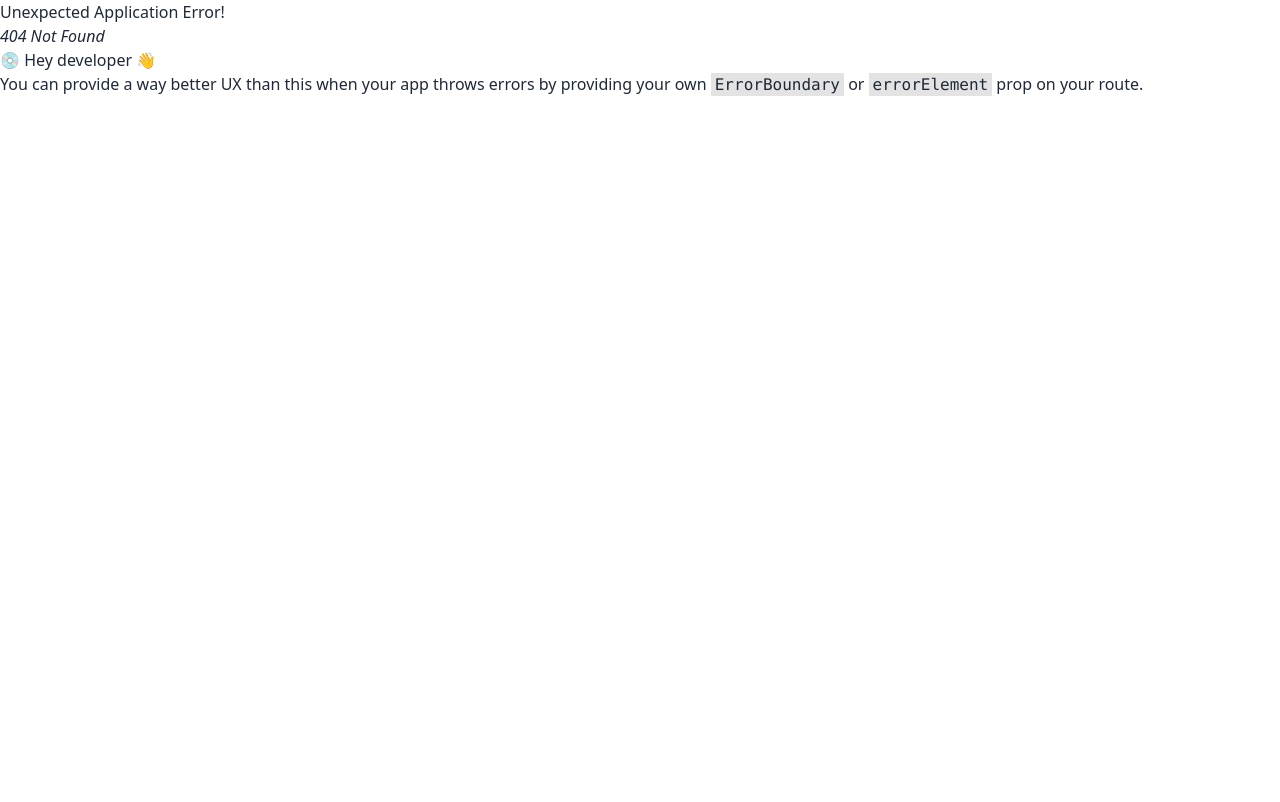
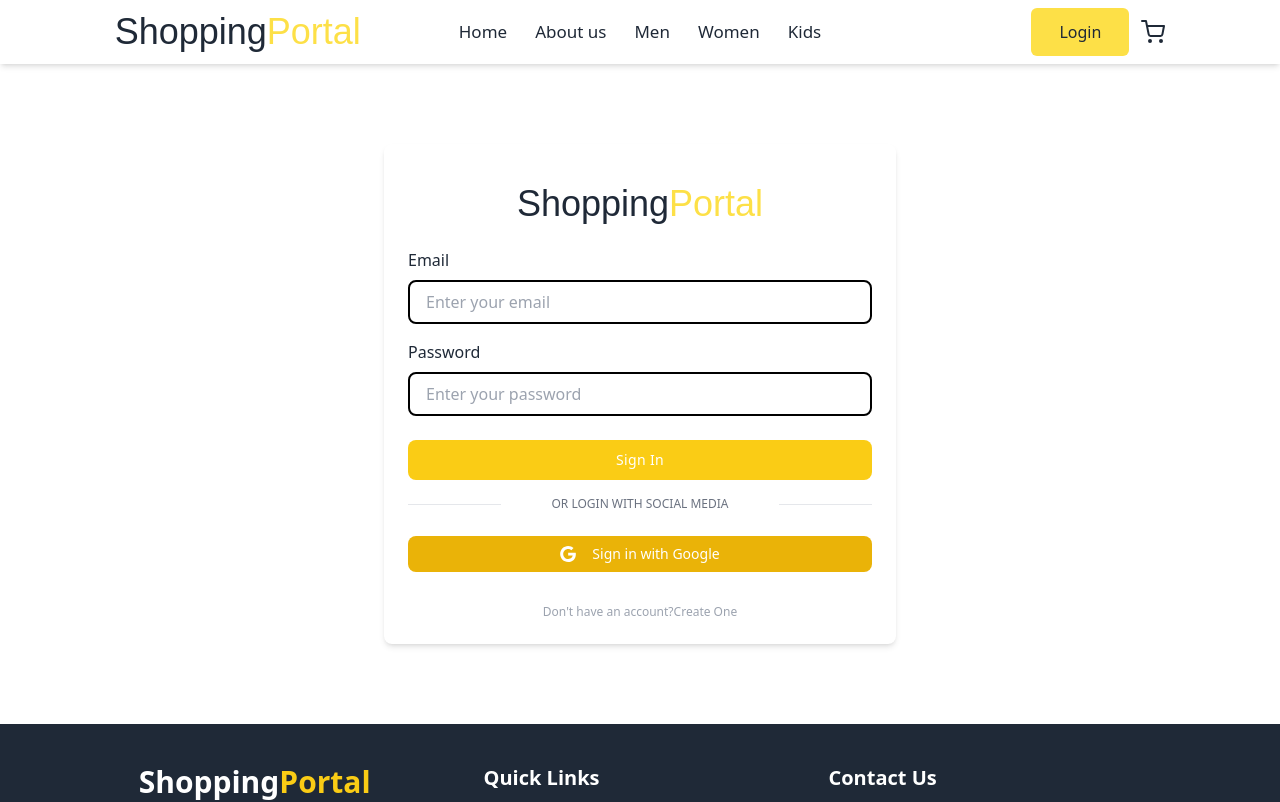
Before and after one commit to RakibHossen678/-ShoppingPortal-Client, a React (Vite) app: page /login in a window 1280 px wide. Before the commit this address had no page. Shown: the top 802 px of the page. Built offline with nearby package versions, Linux system fonts and the light colour scheme; a web font is replaced by a local one.

Commit message:
added login and register page

```diff
--- a/package.json
+++ b/package.json
@@ -10,6 +10,7 @@
     "preview": "vite preview"
   },
   "dependencies": {
+    "firebase": "^10.13.0",
     "localforage": "^1.10.0",
     "match-sorter": "^6.3.4",
     "prop-types": "^15.8.1",
--- a/src/App.jsx
+++ b/src/App.jsx
@@ -1,16 +1,12 @@
 import "./App.css";
 import Banner from "./Components/Banner/Banner";
-import Footer from "./Components/Footer";
-import Navbar from "./Components/Navbar";
 import Products from "./Components/Products";
 
 function App() {
   return (
     <div className="font-poppins">
-      <Navbar />
       <Banner />
       <Products />
-      <Footer />
     </div>
   );
 }
--- a/src/Components/Footer.jsx
+++ b/src/Components/Footer.jsx
@@ -13,7 +13,7 @@
           <div className="flex flex-wrap gap-8 justify-between w-full">
             <div className="flex-1 min-w-[250px] mb-6">
               <h1 className="text-3xl font-bold mb-4">
-              Shopping<span className="text-yellow-400">Portal</span>
+                Shopping<span className="text-yellow-400">Portal</span>
               </h1>
               <h4 className="text-xl font-semibold mb-3">About Us</h4>
               <p className="text-base leading-relaxed">
--- /dev/null
+++ b/src/Components/Login.jsx
@@ -0,0 +1,72 @@
+import { Link } from "react-router-dom";
+
+const Login = () => {
+  return (
+    <div className="my-20">
+      <div className="w-full max-w-lg p-6 m-auto mx-auto bg-white rounded-lg shadow-md ">
+        <div className="flex justify-center pt-4 mx-auto">
+          <h1 className="font-potta text-xl lg:text-4xl">
+            Shopping<span className="text-yellow-300">Portal</span>
+          </h1>
+        </div>
+
+        <form className="mt-6">
+          <div>
+            <label className="block ">Email</label>
+            <input
+              type="email"
+              placeholder="Enter your email"
+              className="block w-full px-4 py-2 mt-2 border-black border-2 rounded-lg focus:border-yellow-400 dark:focus:border-yellow-400 focus:ring-yellow-400 focus:outline-none focus:ring focus:ring-opacity-40"
+            />
+          </div>
+          <div className="mt-4">
+            <label className="block ">Password</label>
+            <input
+              type="password"
+              placeholder="Enter your password"
+              className="block w-full px-4 py-2 mt-2 border-black border-2 rounded-lg focus:border-yellow-400 dark:focus:border-yellow-400 focus:ring-yellow-400 focus:outline-none focus:ring focus:ring-opacity-40"
+            />
+          </div>
+
+          <div className="mt-6">
+            <button className="w-full px-6 py-2.5 text-sm font-medium tracking-wide text-white capitalize transition-colors duration-300 transform bg-yellow-400 rounded-lg focus:outline-none focus:ring focus:ring-gray-300 focus:ring-opacity-50">
+              Sign In
+            </button>
+          </div>
+        </form>
+
+        <div className="flex items-center justify-between mt-4">
+          <span className="w-1/5 border-b dark:border-gray-600 lg:w-1/5"></span>
+
+          <a className="text-xs text-center text-gray-500 uppercase dark:text-gray-400 hover:underline">
+            or login with Social Media
+          </a>
+
+          <span className="w-1/5 border-b dark:border-gray-400 lg:w-1/5"></span>
+        </div>
+
+        <div className="flex items-center mt-6 -mx-2">
+          <button
+            type="button"
+            className="flex items-center justify-center w-full px-6 py-2 mx-2 text-sm font-medium text-white transition-colors duration-300 transform bg-yellow-500 rounded-lg focus:bg-blue-400 focus:outline-none"
+          >
+            <svg className="w-4 h-4 mx-2 fill-current" viewBox="0 0 24 24">
+              <path d="M12.24 10.285V14.4h6.806c-.275 1.765-2.056 5.174-6.806 5.174-4.095 0-7.439-3.389-7.439-7.574s3.345-7.574 7.439-7.574c2.33 0 3.891.989 4.785 1.849l3.254-3.138C18.189 1.186 15.479 0 12.24 0c-6.635 0-12 5.365-12 12s5.365 12 12 12c6.926 0 11.52-4.869 11.52-11.726 0-.788-.085-1.39-.189-1.989H12.24z"></path>
+            </svg>
+
+            <span className="hidden mx-2 sm:inline">Sign in with Google</span>
+          </button>
+        </div>
+
+        <p className="mt-8 text-xs font-light text-center text-gray-400">
+          Don't have an account?
+          <Link to={"/register"} className="font-medium  hover:underline">
+            Create One
+          </Link>
+        </p>
+      </div>
+    </div>
+  );
+};
+
+export default Login;
--- a/src/Components/Navbar.jsx
+++ b/src/Components/Navbar.jsx
@@ -1,5 +1,6 @@
 import { FiShoppingCart } from "react-icons/fi";
 import { HiOutlineMenuAlt3 } from "react-icons/hi";
+import { Link } from "react-router-dom";
 const Navbar = () => {
   const navlinks = (
     <>
@@ -44,9 +45,12 @@
         </div>
         <div className="navbar-end">
           <div className="flex space-x-3 items-center">
-            <button className="bg-yellow-300 rounded-md lg:px-7 px-4 lg:py-3 py-2 hover:bg-yellow-200">
+            <Link
+              to={"./login"}
+              className="bg-yellow-300 rounded-md lg:px-7 px-4 lg:py-3 py-2 hover:bg-yellow-200"
+            >
               Login
-            </button>
+            </Link>
             <FiShoppingCart className="hover:text-yellow-600 " size={24} />
           </div>
         </div>
--- /dev/null
+++ b/src/Components/Register.jsx
@@ -0,0 +1,80 @@
+import { Link } from "react-router-dom";
+
+const Register = () => {
+  return (
+    <div className="my-20">
+      <div className="w-full max-w-lg p-6 m-auto mx-auto bg-white rounded-lg shadow-md ">
+        <div className="flex justify-center pt-4 mx-auto">
+          <h1 className="font-potta text-xl lg:text-4xl">
+            Shopping<span className="text-yellow-300">Portal</span>
+          </h1>
+        </div>
+
+        <form className="mt-6">
+          <div>
+            <label className="block ">Name</label>
+            <input
+              type="text"
+              placeholder="Enter your name"
+              className="block w-full px-4 py-2 mt-2 border-black border-2 rounded-lg focus:border-yellow-400 dark:focus:border-yellow-400 focus:ring-yellow-400 focus:outline-none focus:ring focus:ring-opacity-40"
+            />
+          </div>
+          <div className="mt-4">
+            <label className="block ">Email</label>
+            <input
+              type="email"
+              placeholder="Enter your email"
+              className="block w-full px-4 py-2 mt-2 border-black border-2 rounded-lg focus:border-yellow-400 dark:focus:border-yellow-400 focus:ring-yellow-400 focus:outline-none focus:ring focus:ring-opacity-40"
+            />
+          </div>
+          <div className="mt-4">
+            <label className="block ">Password</label>
+            <input
+              type="password"
+              placeholder="Enter your password"
+              className="block w-full px-4 py-2 mt-2 border-black border-2 rounded-lg focus:border-yellow-400 dark:focus:border-yellow-400 focus:ring-yellow-400 focus:outline-none focus:ring focus:ring-opacity-40"
+            />
+          </div>
+
+          <div className="mt-6">
+            <button className="w-full px-6 py-2.5 text-sm font-medium tracking-wide text-white capitalize transition-colors duration-300 transform bg-yellow-400 rounded-lg focus:outline-none focus:ring focus:ring-gray-300 focus:ring-opacity-50">
+              Register
+            </button>
+          </div>
+        </form>
+
+        <div className="flex items-center justify-between mt-4">
+          <span className="w-1/5 border-b dark:border-gray-600 lg:w-1/5"></span>
+
+          <a className="text-xs text-center text-gray-500 uppercase dark:text-gray-400 hover:underline">
+            or login with Social Media
+          </a>
+
+          <span className="w-1/5 border-b dark:border-gray-400 lg:w-1/5"></span>
+        </div>
+
+        <div className="flex items-center mt-6 -mx-2">
+          <button
+            type="button"
+            className="flex items-center justify-center w-full px-6 py-2 mx-2 text-sm font-medium text-white transition-colors duration-300 transform bg-yellow-500 rounded-lg focus:bg-blue-400 focus:outline-none"
+          >
+            <svg className="w-4 h-4 mx-2 fill-current" viewBox="0 0 24 24">
+              <path d="M12.24 10.285V14.4h6.806c-.275 1.765-2.056 5.174-6.806 5.174-4.095 0-7.439-3.389-7.439-7.574s3.345-7.574 7.439-7.574c2.33 0 3.891.989 4.785 1.849l3.254-3.138C18.189 1.186 15.479 0 12.24 0c-6.635 0-12 5.365-12 12s5.365 12 12 12c6.926 0 11.52-4.869 11.52-11.726 0-.788-.085-1.39-.189-1.989H12.24z"></path>
+            </svg>
+
+            <span className="hidden mx-2 sm:inline">Sign in with Google</span>
+          </button>
+        </div>
+
+        <p className="mt-8 text-xs font-light text-center text-gray-400">
+          Already have an account?
+          <Link to={"/login"} className="font-medium  hover:underline">
+            Login
+          </Link>
+        </p>
+      </div>
+    </div>
+  );
+};
+
+export default Register;
--- /dev/null
+++ b/src/Firebase/Firebase.config.js
@@ -0,0 +1,16 @@
+// Import the functions you need from the SDKs you need
+import { initializeApp } from "firebase/app";
+// TODO: Add SDKs for Firebase products that you want to use
+// Your web app's Firebase configuration
+const firebaseConfig = {
+  apiKey: "AIzaSyBkU0b_5jRcl9GjW7Uqdpozk4ABhzVUYQM",
+  authDomain: "shoppingportal-bbd75.firebaseapp.com",
+  projectId: "shoppingportal-bbd75",
+  storageBucket: "shoppingportal-bbd75.appspot.com",
+  messagingSenderId: "750317688245",
+  appId: "1:750317688245:web:5939f06ea6fed66cea75fc",
+};
+
+// Initialize Firebase
+const app = initializeApp(firebaseConfig);
+export default app;
--- /dev/null
+++ b/src/Layout/Layout.jsx
@@ -0,0 +1,15 @@
+import { Outlet } from "react-router-dom";
+import Footer from "../Components/Footer";
+import Navbar from "../Components/Navbar";
+
+const Layout = () => {
+  return (
+    <div>
+      <Navbar />
+      <Outlet></Outlet>
+      <Footer />
+    </div>
+  );
+};
+
+export default Layout;
--- /dev/null
+++ b/src/Provider/AuthProvider.jsx
@@ -0,0 +1,10 @@
+import { createContext, useContext } from "react";
+
+export const AuthContext = createContext(null);
+const AuthProvider = ({ children }) => {
+  const [user, setUser] = useContext(null);
+  const authInfo = { user };
+  return <AuthContext.Provider value={authInfo}>{children}</AuthContext.Provider>;
+};
+
+export default AuthProvider;
```
Also changed, not shown: src/Route/Router.jsx (+18 -1 lines), 1 other file (tests, documents, lock files or other folders).
